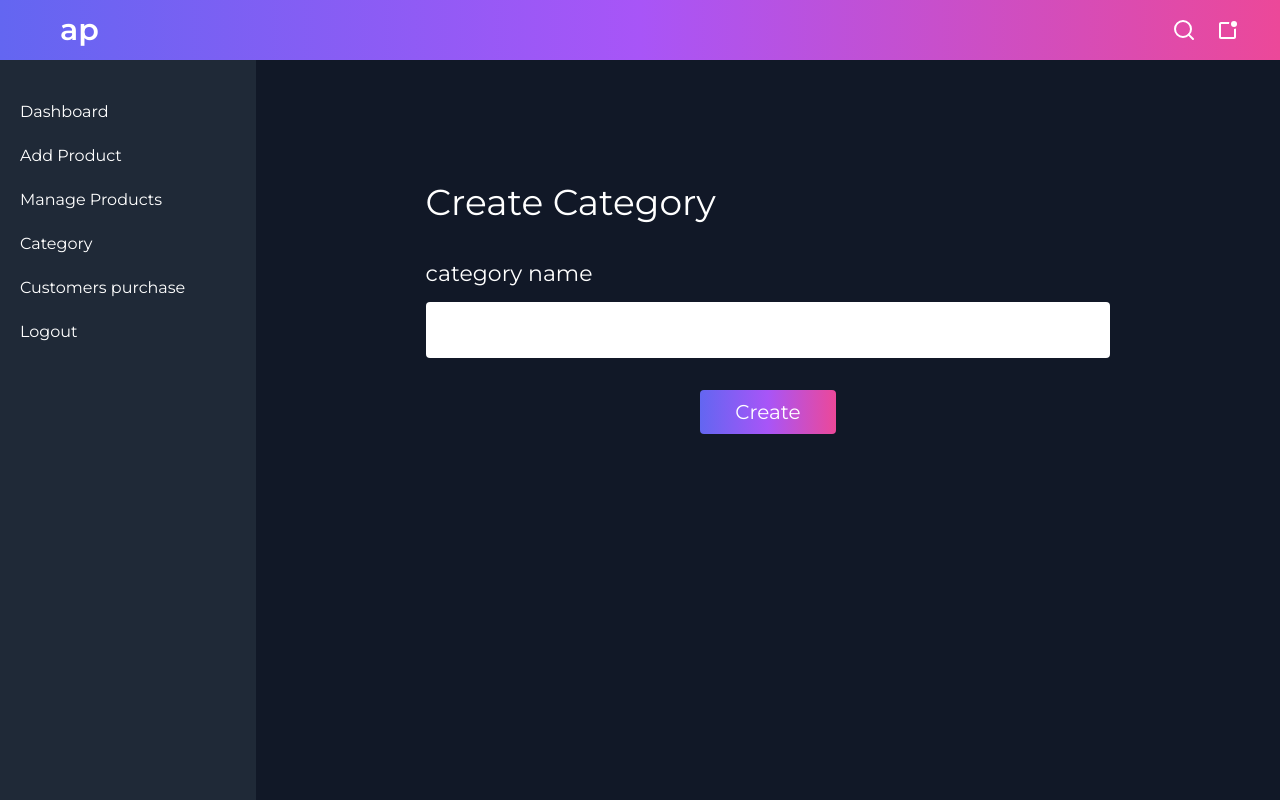
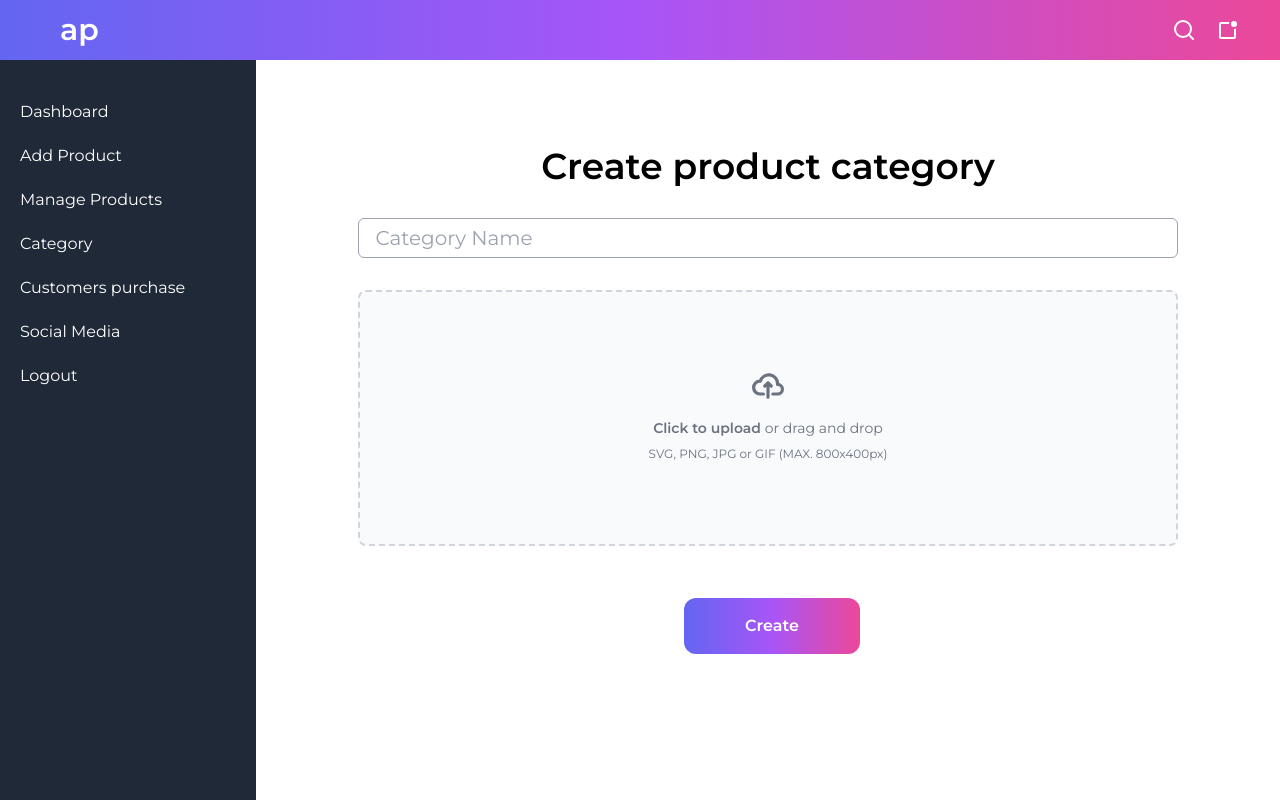
Before and after one commit to iamgauhar/connecting-tariq-CMS, a React (Vite) app: page /category in a window 1280 px wide. Built offline with nearby package versions, Linux system fonts and the light colour scheme; sample sign-in values are in the browser's storage.

Commit message:
Added add image for categoty

```diff
--- a/src/App.jsx
+++ b/src/App.jsx
@@ -10,6 +10,7 @@ import Category from "./components/Category";
 import ManageProducts from "./components/ManageProducts";
 import Popup from "./components/Popup";
 import Customers from "./components/Customers";
+import SocialMedia from "./components/SocialMedia"
 
 function App() {
   return (
@@ -26,6 +27,7 @@ function App() {
             <Route path="/editProduct" exact element={<Popup text="Update Product" />} />
             <Route path="/category" exact element={<Category />} />
             <Route path="/customers" exact element={<Customers />} />
+            <Route path="/socialmedia" exact element={<SocialMedia />} />
           </Routes>
         </BrowserRouter>
       </ProductContextProvider>
--- a/src/components/CategorySection.jsx
+++ b/src/components/CategorySection.jsx
@@ -1,12 +1,15 @@
-import React from 'react';
+import React, { useState } from 'react';
 import { ToastContainer, toast } from 'react-toastify';
 
 import { useProductContext } from '../../context/productContext';
 import { createCategoryUrl } from '../../utils/apiUrl';
+import Loader from './Loader';
+import Sidebar from './Sidebar';
+import Header from './Header';
 
 const CategorySection = () => {
-    const { categoryName, setCategoryName } = useProductContext();
-
+    const { categoryName, setCategoryName, loading, setLoading } = useProductContext();
+    const [file, setFile] = useState(null)
     const toastOptions = {
         position: 'bottom-right',
         autoClose: 3000,
@@ -20,49 +23,65 @@ const CategorySection = () => {
         if (!categoryName) {
             alert('Please provide category name');
         }
+        setLoading(true)
+        const formData = new FormData()
+
+        formData.append('name', categoryName)
+        formData.append('images', file)
         try {
             const response = await fetch(createCategoryUrl, {
                 method: 'POST',
-                headers: {
-                    'Content-Type': 'application/json',
-                },
-                body: JSON.stringify({ name: categoryName }),
+                body: formData,
             });
 
             const result = await response.json();
             if (result.success) {
+                setLoading(false)
+                setCategoryName('');
                 toast.success("Category added", toastOptions)
             } else {
                 toast.error("Category failed", toastOptions)
                 // console.log(result);
             }
-            setCategoryName('');
+
         } catch (err) {
             console.log(err);
         }
     };
     return (
-        <div className="w-full md:pl-[20%] h-[100vh] bg-gray-900 flex justify-center pt-20 text-base md:text-4xl text-white">
-            <form
-                className="flex flex-col gap-8  p-4 rounded-md w-[70%] pt-[10%]"
-                onSubmit={handleSubmit}
-            >
-                <h2>Create Category</h2>
-                <div className="flex flex-col text-[22px] gap-2">
-                    <label htmlFor="name">category name</label>
-                    <input
-                        type="text"
-                        className="text-black py-2 pl-4 rounded outline-none focus:ring"
-                        value={categoryName}
-                        onChange={(e) => setCategoryName(e.target.value)}
-                    />
+
+        <div className='w-full'>
+            <Header />
+            <div className='flex absolute w-full'>
+                <Sidebar />
+                <div className='w-full min-h-screen  absolute right-0 flex flex-col items-center justify-center gap-8 md:w-4/5'>
+                    <h1 className='text-4xl font-semibold'>Create product category </h1>
+                    <input onChange={(e) => {
+                        setCategoryName(e.target.value)
+                    }} type="text" placeholder="Category Name" className='w-4/5 h-10 rounded-md border border-gray-400 outline-gray-400 hover:outline-rose-500 pl-4 text-xl' />
+                    <div className="flex items-center justify-center w-4/5 ">
+
+                        <label htmlFor="dropzone-file" className="flex flex-col items-center justify-center w-full h-64 border-2 border-gray-300 border-dashed rounded-lg cursor-pointer bg-gray-50 hover:bg-gray-100 hover:border-rose-500">
+                            <div className="flex flex-col items-center justify-center pt-5 pb-6">
+                                <svg className="w-8 h-8 mb-4 text-gray-500 " aria-hidden="true" xmlns="http://www.w3.org/2000/svg" fill="none" viewBox="0 0 20 16">
+                                    <path stroke="currentColor" strokeLinecap="round" strokeLinejoin="round" strokeWidth="2" d="M13 13h3a3 3 0 0 0 0-6h-.025A5.56 5.56 0 0 0 16 6.5 5.5 5.5 0 0 0 5.207 5.021C5.137 5.017 5.071 5 5 5a4 4 0 0 0 0 8h2.167M10 15V6m0 0L8 8m2-2 2 2" />
+                                </svg>
+                                <p className="mb-2 text-sm text-gray-500 "><span className="font-semibold">Click to upload</span> or drag and drop</p>
+                                <p className="text-xs text-gray-500 ">SVG, PNG, JPG or GIF (MAX. 800x400px)</p>
+                            </div>
+                            <input onChange={(e) => {
+                                setFile(e.target.files[0])
+
+                            }} id="dropzone-file" type="file" className="hidden" />
+                            <p>{file ? file.name : ""}</p>
+                        </label>
+                    </div>
+                    <button type='submit' onClick={handleSubmit} className="bg-gradient-to-r from-indigo-500 via-purple-500 to-pink-500 text-white w-44 py-4 ml-2 mt-5 rounded-xl transition-transform font-semibold hover:bg-gradient-to-r hover:from-lime-500 hover:via-orange-500 hover:to-yellow-500 hover:duration-500 active:scale-90">
+                        Create
+                    </button>
                 </div>
-                <input
-                    type="submit"
-                    value="Create"
-                    className="cursor-pointer p-2 self-center bg-gradient-to-r from-indigo-500 via-purple-500 to-pink-500 hover:bg-gradient-to-r hover:from-pink-500 hover:via-purple-500 hover:to-indigo-500 text-white w-[20%] text-xl rounded"
-                />
-            </form>
+            </div>
+            {loading && <Loader />}
             <ToastContainer />
         </div>
     );
--- a/src/components/Sidebar.jsx
+++ b/src/components/Sidebar.jsx
@@ -65,6 +65,16 @@ const Sidebar = () => {
                         Customers purchase
                     </NavLink>
                 </li>
+                <li className="hover:font-semibold">
+                    <NavLink
+                        to="/socialmedia"
+                        className="category"
+                        onClick={() => setShowMenu(false)}
+                    >
+                        Social Media
+                    </NavLink>
+                </li>
+
                 <li className="hover:font-semibold" onClick={logout}>
                     <NavLink>Logout</NavLink>
                 </li>
--- /dev/null
+++ b/src/components/SocialMedia.jsx
@@ -0,0 +1,27 @@
+import React from 'react'
+import Header from './Header'
+import Sidebar from './Sidebar'
+
+const SocialMedia = () => {
+    return (
+        <div className='w-full'>
+            <Header />
+            <div className='flex absolute w-full'>
+                <Sidebar />
+                <div className='w-full min-h-screen  absolute right-0 pt-[70px] md:w-4/5'>
+                    <h1 className='text-4xl font-semibold text-center'>Upload Social media links</h1>
+                    <div className=' w-full bg-slate-100 flex flex-col gap-2 p-8 mt-4 items-center'>
+                        <input onChange={(e) => {
+                            // setName(e.target.value)
+                        }} type="url" placeholder="Social media link" className='w-4/5 h-10 rounded-md border border-gray-400 outline-gray-400 hover:outline-rose-500 pl-4 text-xl' />
+                        <button type='submit' className="bg-gradient-to-r from-indigo-500 via-purple-500 to-pink-500 text-white w-44 py-4 ml-2 mt-5 rounded-xl transition-transform font-semibold hover:bg-gradient-to-r hover:from-lime-500 hover:via-orange-500 hover:to-yellow-500 hover:duration-500 active:scale-90">
+                            Upload Link
+                        </button>
+                    </div>
+                </div>
+            </div>
+        </div>
+    )
+}
+
+export default SocialMedia
```
